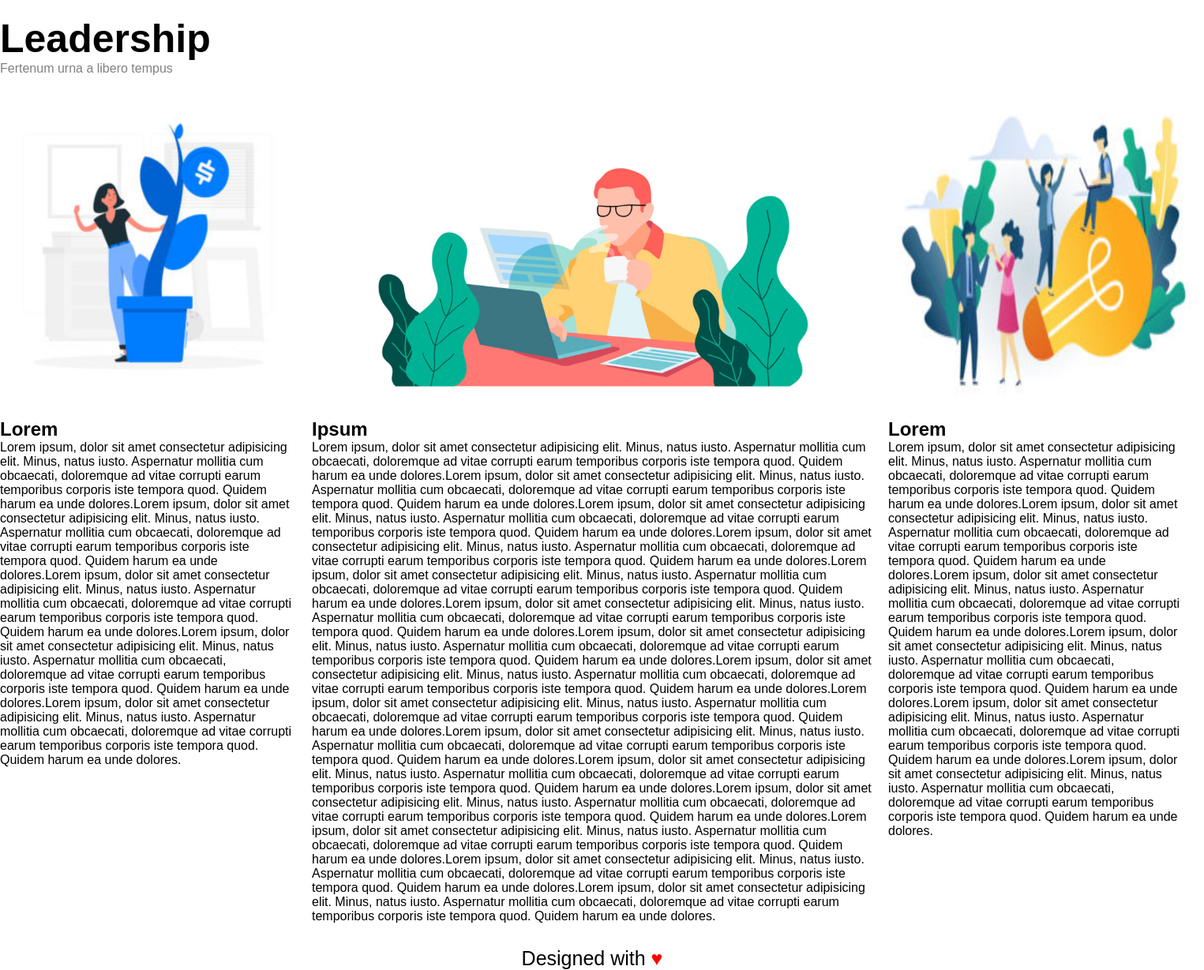
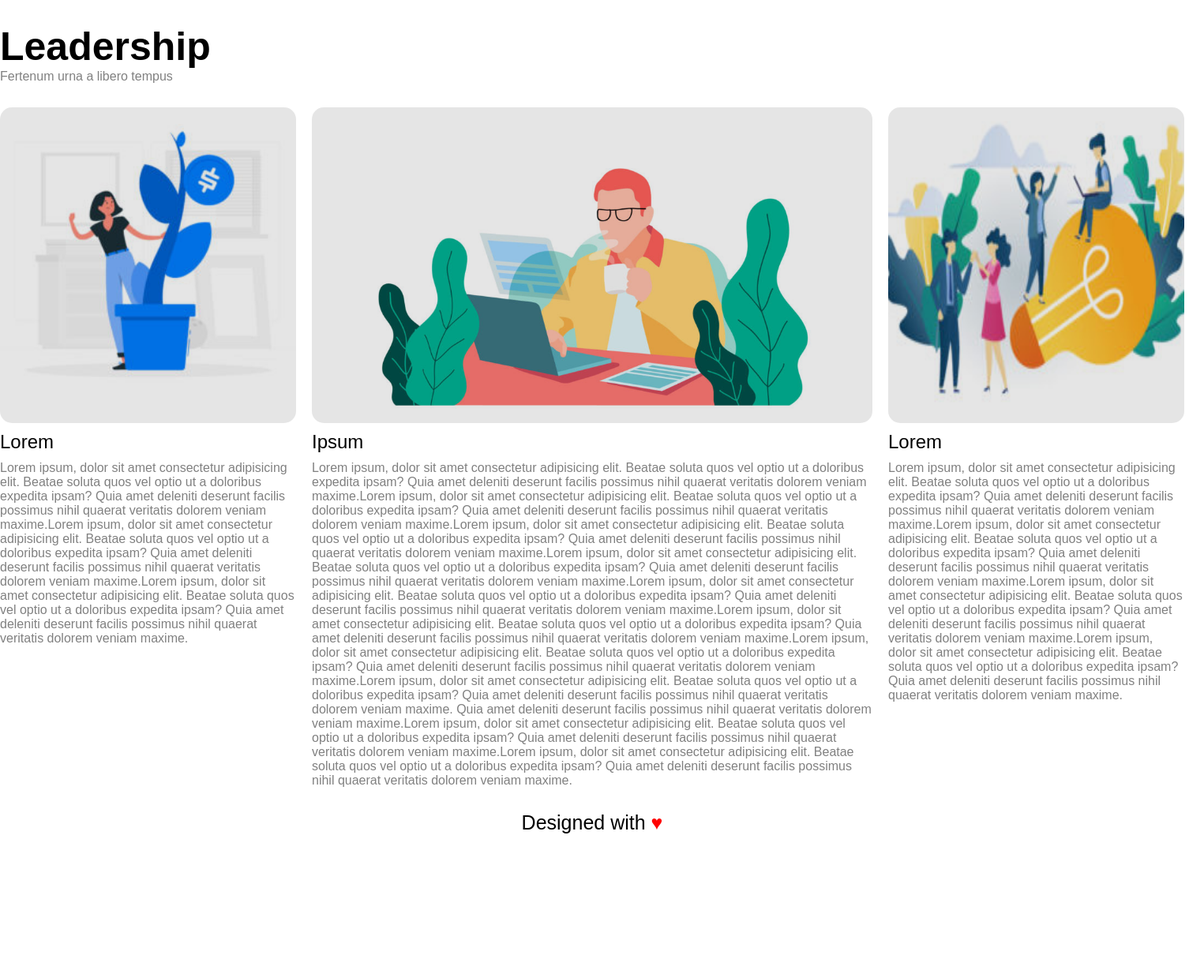
Before and after one commit to Simichus/htmlcss-wp, a plain HTML site: page index.html in a window 1280 px wide. Shown: the part 807-2036 px from the top of the page at 79% size, 1525 px wide, since content can reach past the window. After the commit the page ends 1894 px from the top, so only its background shows below. Drawn offline with Linux system fonts and the light colour scheme.

Commit message:
Corretto main

```diff
--- a/css/style.css
+++ b/css/style.css
@@ -22,8 +22,14 @@ a{
     clear: both;
 }
 
-.darken{
-    background-color: rgba(0, 0, 0, 0.3);
+.darken-2{
+    background-color: rgba(0, 0, 0, 0.2);
+    height: 100%;
+    width: 100%;
+}
+
+.darken-1{
+    background-color: rgba(0, 0, 0, 0.1);
     height: 100%;
     width: 100%;
 }
@@ -34,6 +40,7 @@ a{
 
 /* header */
 .page-header{
+    padding-top: 10px;
     margin-bottom: 30px;
 }
 
@@ -81,7 +88,7 @@ main{
     padding-top: 400px;
 }
 
-#top-content .darken > div{
+#top-content .darken-2 > div{
     color: white;
 
     font-size: x-large;
@@ -119,18 +126,39 @@ main{
     padding: 0 20px;
 }
 
-#bottom-content .col img{
+#bottom-content .col figure{
+    width: 100%;
     height: 400px;
-    width: 100%;
+    background-position: center;
+    background-size: cover;
 }
 
-#bottom-content .col:last-child img{
-    width: 400px;
+#bottom-content .col:first-child figure{
+    background-image: url(../img/img-1.jpg);
+}
+
+#bottom-content .col:nth-child(2) figure{
+    background-image: url(../img/banner-2.jpg);
+}
+
+#bottom-content .col:last-child figure{
+    background-image: url(../img/img-3.jpg);
+    background-size: 450px 400px;
+}
+
+#bottom-content .col h2{
+    line-height: 48px;
+    font-weight: 400;
+}
+
+#bottom-content .col p{
+    color: grey;
 }
 
 /* footer */
 
 footer{
+    margin: 30px 0;
     font-size: 25px;
     text-align: center;
 }
--- a/index.html
+++ b/index.html
@@ -31,7 +31,7 @@
     <!-- main -->
     <main>
         <section class="main-content br-15" id="top-content">
-            <div class="darken br-15">
+            <div class="darken-2 br-15">
                 <div>
                     <h1>Lorem ipsum dolor sit amet consectetur adipisicing elit.</h1>
                     <p>Lorem ipsum dolor sit amet consectetur adipisicing elit. Libero assumenda eveniet, animi minus,
@@ -48,71 +48,54 @@
             </header>
             <section class="column clearfix">
                 <section class="col">
-                    <figure><img src="./img/img-1.jpg" alt="Flower pot"></figure>
+                    <figure class="col-img br-15"><div class="darken-1 br-15"></div></figure>
                     <h2>Lorem</h2>
-                    <p>Lorem ipsum, dolor sit amet consectetur adipisicing elit. Minus, natus iusto. Aspernatur mollitia
-                        cum obcaecati, doloremque ad vitae corrupti earum temporibus corporis iste tempora quod. Quidem
-                        harum ea unde dolores.Lorem ipsum, dolor sit amet consectetur adipisicing elit. Minus, natus iusto. Aspernatur mollitia
-                        cum obcaecati, doloremque ad vitae corrupti earum temporibus corporis iste tempora quod. Quidem
-                        harum ea unde dolores.Lorem ipsum, dolor sit amet consectetur adipisicing elit. Minus, natus iusto. Aspernatur mollitia
-                        cum obcaecati, doloremque ad vitae corrupti earum temporibus corporis iste tempora quod. Quidem
-                        harum ea unde dolores.Lorem ipsum, dolor sit amet consectetur adipisicing elit. Minus, natus iusto. Aspernatur mollitia
-                        cum obcaecati, doloremque ad vitae corrupti earum temporibus corporis iste tempora quod. Quidem
-                        harum ea unde dolores.Lorem ipsum, dolor sit amet consectetur adipisicing elit. Minus, natus iusto. Aspernatur mollitia
-                        cum obcaecati, doloremque ad vitae corrupti earum temporibus corporis iste tempora quod. Quidem
-                        harum ea unde dolores.</p>
+                    <p>Lorem ipsum, dolor sit amet consectetur adipisicing elit. Beatae soluta quos vel optio ut a
+                        doloribus expedita ipsam? Quia amet deleniti deserunt facilis possimus nihil quaerat veritatis
+                        dolorem veniam maxime.Lorem ipsum, dolor sit amet consectetur adipisicing elit. Beatae soluta quos vel optio ut a
+                        doloribus expedita ipsam? Quia amet deleniti deserunt facilis possimus nihil quaerat veritatis
+                        dolorem veniam maxime.Lorem ipsum, dolor sit amet consectetur adipisicing elit. Beatae soluta quos vel optio ut a
+                        doloribus expedita ipsam? Quia amet deleniti deserunt facilis possimus nihil quaerat veritatis
+                        dolorem veniam maxime.</p>
                 </section>
                 <section class="col">
-                    <figure><img src="./img/banner-2.jpg" alt="banner-2"></figure>
+                    <figure class="col-img br-15"><div class="darken-1 br-15"></div></figure>
                     <h2>Ipsum</h2>
-                    <p>Lorem ipsum, dolor sit amet consectetur adipisicing elit. Minus, natus iusto. Aspernatur mollitia
-                        cum obcaecati, doloremque ad vitae corrupti earum temporibus corporis iste tempora quod. Quidem
-                        harum ea unde dolores.Lorem ipsum, dolor sit amet consectetur adipisicing elit. Minus, natus iusto. Aspernatur mollitia
-                        cum obcaecati, doloremque ad vitae corrupti earum temporibus corporis iste tempora quod. Quidem
-                        harum ea unde dolores.Lorem ipsum, dolor sit amet consectetur adipisicing elit. Minus, natus iusto. Aspernatur mollitia
-                        cum obcaecati, doloremque ad vitae corrupti earum temporibus corporis iste tempora quod. Quidem
-                        harum ea unde dolores.Lorem ipsum, dolor sit amet consectetur adipisicing elit. Minus, natus iusto. Aspernatur mollitia
-                        cum obcaecati, doloremque ad vitae corrupti earum temporibus corporis iste tempora quod. Quidem
-                        harum ea unde dolores.Lorem ipsum, dolor sit amet consectetur adipisicing elit. Minus, natus iusto. Aspernatur mollitia
-                        cum obcaecati, doloremque ad vitae corrupti earum temporibus corporis iste tempora quod. Quidem
-                        harum ea unde dolores.Lorem ipsum, dolor sit amet consectetur adipisicing elit. Minus, natus iusto. Aspernatur mollitia
-                        cum obcaecati, doloremque ad vitae corrupti earum temporibus corporis iste tempora quod. Quidem
-                        harum ea unde dolores.Lorem ipsum, dolor sit amet consectetur adipisicing elit. Minus, natus iusto. Aspernatur mollitia
-                        cum obcaecati, doloremque ad vitae corrupti earum temporibus corporis iste tempora quod. Quidem
-                        harum ea unde dolores.Lorem ipsum, dolor sit amet consectetur adipisicing elit. Minus, natus iusto. Aspernatur mollitia
-                        cum obcaecati, doloremque ad vitae corrupti earum temporibus corporis iste tempora quod. Quidem
-                        harum ea unde dolores.Lorem ipsum, dolor sit amet consectetur adipisicing elit. Minus, natus iusto. Aspernatur mollitia
-                        cum obcaecati, doloremque ad vitae corrupti earum temporibus corporis iste tempora quod. Quidem
-                        harum ea unde dolores.Lorem ipsum, dolor sit amet consectetur adipisicing elit. Minus, natus iusto. Aspernatur mollitia
-                        cum obcaecati, doloremque ad vitae corrupti earum temporibus corporis iste tempora quod. Quidem
-                        harum ea unde dolores.Lorem ipsum, dolor sit amet consectetur adipisicing elit. Minus, natus iusto. Aspernatur mollitia
-                        cum obcaecati, doloremque ad vitae corrupti earum temporibus corporis iste tempora quod. Quidem
-                        harum ea unde dolores.Lorem ipsum, dolor sit amet consectetur adipisicing elit. Minus, natus iusto. Aspernatur mollitia
-                        cum obcaecati, doloremque ad vitae corrupti earum temporibus corporis iste tempora quod. Quidem
-                        harum ea unde dolores.Lorem ipsum, dolor sit amet consectetur adipisicing elit. Minus, natus iusto. Aspernatur mollitia
-                        cum obcaecati, doloremque ad vitae corrupti earum temporibus corporis iste tempora quod. Quidem
-                        harum ea unde dolores.Lorem ipsum, dolor sit amet consectetur adipisicing elit. Minus, natus iusto. Aspernatur mollitia
-                        cum obcaecati, doloremque ad vitae corrupti earum temporibus corporis iste tempora quod. Quidem
-                        harum ea unde dolores.Lorem ipsum, dolor sit amet consectetur adipisicing elit. Minus, natus iusto. Aspernatur mollitia
-                        cum obcaecati, doloremque ad vitae corrupti earum temporibus corporis iste tempora quod. Quidem
-                        harum ea unde dolores.</p>
+                    <p>Lorem ipsum, dolor sit amet consectetur adipisicing elit. Beatae soluta quos vel optio ut a
+                        doloribus expedita ipsam? Quia amet deleniti deserunt facilis possimus nihil quaerat veritatis
+                        dolorem veniam maxime.Lorem ipsum, dolor sit amet consectetur adipisicing elit. Beatae soluta quos vel optio ut a
+                        doloribus expedita ipsam? Quia amet deleniti deserunt facilis possimus nihil quaerat veritatis
+                        dolorem veniam maxime.Lorem ipsum, dolor sit amet consectetur adipisicing elit. Beatae soluta quos vel optio ut a
+                        doloribus expedita ipsam? Quia amet deleniti deserunt facilis possimus nihil quaerat veritatis
+                        dolorem veniam maxime.Lorem ipsum, dolor sit amet consectetur adipisicing elit. Beatae soluta quos vel optio ut a
+                        doloribus expedita ipsam? Quia amet deleniti deserunt facilis possimus nihil quaerat veritatis
+                        dolorem veniam maxime.Lorem ipsum, dolor sit amet consectetur adipisicing elit. Beatae soluta quos vel optio ut a
+                        doloribus expedita ipsam? Quia amet deleniti deserunt facilis possimus nihil quaerat veritatis
+                        dolorem veniam maxime.Lorem ipsum, dolor sit amet consectetur adipisicing elit. Beatae soluta quos vel optio ut a
+                        doloribus expedita ipsam? Quia amet deleniti deserunt facilis possimus nihil quaerat veritatis
+                        dolorem veniam maxime.Lorem ipsum, dolor sit amet consectetur adipisicing elit. Beatae soluta quos vel optio ut a
+                        doloribus expedita ipsam? Quia amet deleniti deserunt facilis possimus nihil quaerat veritatis
+                        dolorem veniam maxime.Lorem ipsum, dolor sit amet consectetur adipisicing elit. Beatae soluta quos vel optio ut a
+                        doloribus expedita ipsam? Quia amet deleniti deserunt facilis possimus nihil quaerat veritatis
+                        dolorem veniam maxime. Quia amet deleniti deserunt facilis possimus nihil quaerat veritatis
+                        dolorem veniam maxime.Lorem ipsum, dolor sit amet consectetur adipisicing elit. Beatae soluta quos vel optio ut a
+                        doloribus expedita ipsam? Quia amet deleniti deserunt facilis possimus nihil quaerat veritatis
+                        dolorem veniam maxime.Lorem ipsum, dolor sit amet consectetur adipisicing elit. Beatae soluta quos vel optio ut a
+                        doloribus expedita ipsam? Quia amet deleniti deserunt facilis possimus nihil quaerat veritatis
+                        dolorem veniam maxime.</p>
                 </section>
                 <section class="col">
-                    <figure><img src="./img/img-3.jpg" alt="people"></figure>
+                    <figure class="col-img br-15"><div class="darken-1 br-15"></div></figure>
                     <h2>Lorem</h2>
-                    <p>Lorem ipsum, dolor sit amet consectetur adipisicing elit. Minus, natus iusto. Aspernatur mollitia
-                        cum obcaecati, doloremque ad vitae corrupti earum temporibus corporis iste tempora quod. Quidem
-                        harum ea unde dolores.Lorem ipsum, dolor sit amet consectetur adipisicing elit. Minus, natus iusto. Aspernatur mollitia
-                        cum obcaecati, doloremque ad vitae corrupti earum temporibus corporis iste tempora quod. Quidem
-                        harum ea unde dolores.Lorem ipsum, dolor sit amet consectetur adipisicing elit. Minus, natus iusto. Aspernatur mollitia
-                        cum obcaecati, doloremque ad vitae corrupti earum temporibus corporis iste tempora quod. Quidem
-                        harum ea unde dolores.Lorem ipsum, dolor sit amet consectetur adipisicing elit. Minus, natus iusto. Aspernatur mollitia
-                        cum obcaecati, doloremque ad vitae corrupti earum temporibus corporis iste tempora quod. Quidem
-                        harum ea unde dolores.Lorem ipsum, dolor sit amet consectetur adipisicing elit. Minus, natus iusto. Aspernatur mollitia
-                        cum obcaecati, doloremque ad vitae corrupti earum temporibus corporis iste tempora quod. Quidem
-                        harum ea unde dolores.Lorem ipsum, dolor sit amet consectetur adipisicing elit. Minus, natus iusto. Aspernatur mollitia
-                        cum obcaecati, doloremque ad vitae corrupti earum temporibus corporis iste tempora quod. Quidem
-                        harum ea unde dolores.</p>
+                    <p>Lorem ipsum, dolor sit amet consectetur adipisicing elit. Beatae soluta quos vel optio ut a
+                        doloribus expedita ipsam? Quia amet deleniti deserunt facilis possimus nihil quaerat veritatis
+                        dolorem veniam maxime.Lorem ipsum, dolor sit amet consectetur adipisicing elit. Beatae soluta quos vel optio ut a
+                        doloribus expedita ipsam? Quia amet deleniti deserunt facilis possimus nihil quaerat veritatis
+                        dolorem veniam maxime.Lorem ipsum, dolor sit amet consectetur adipisicing elit. Beatae soluta quos vel optio ut a
+                        doloribus expedita ipsam? Quia amet deleniti deserunt facilis possimus nihil quaerat veritatis
+                        dolorem veniam maxime.Lorem ipsum, dolor sit amet consectetur adipisicing elit. Beatae soluta quos vel optio ut a
+                        doloribus expedita ipsam? Quia amet deleniti deserunt facilis possimus nihil quaerat veritatis
+                        dolorem veniam maxime.</p>
                 </section>
             </section>
         </section>
```
